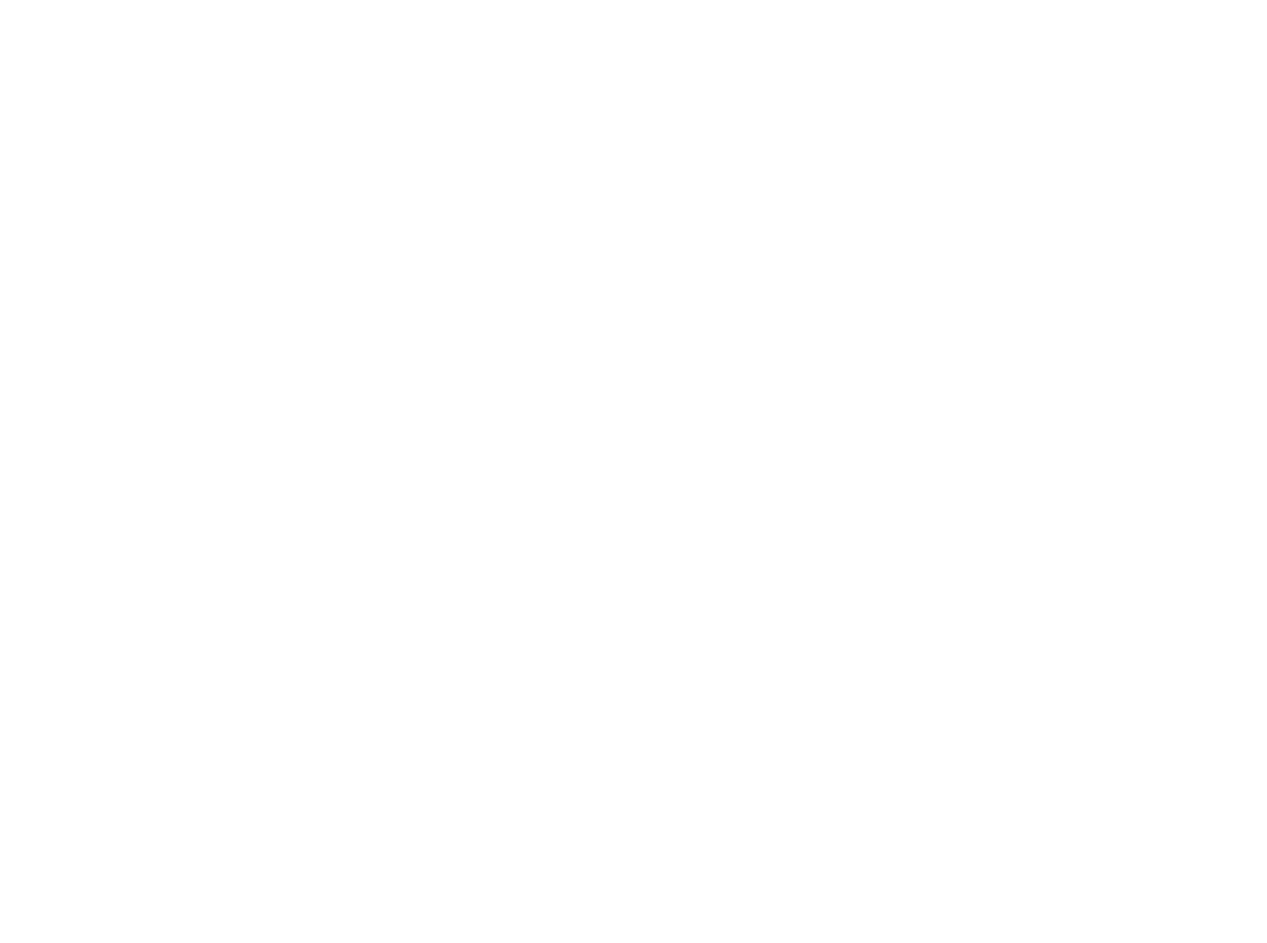
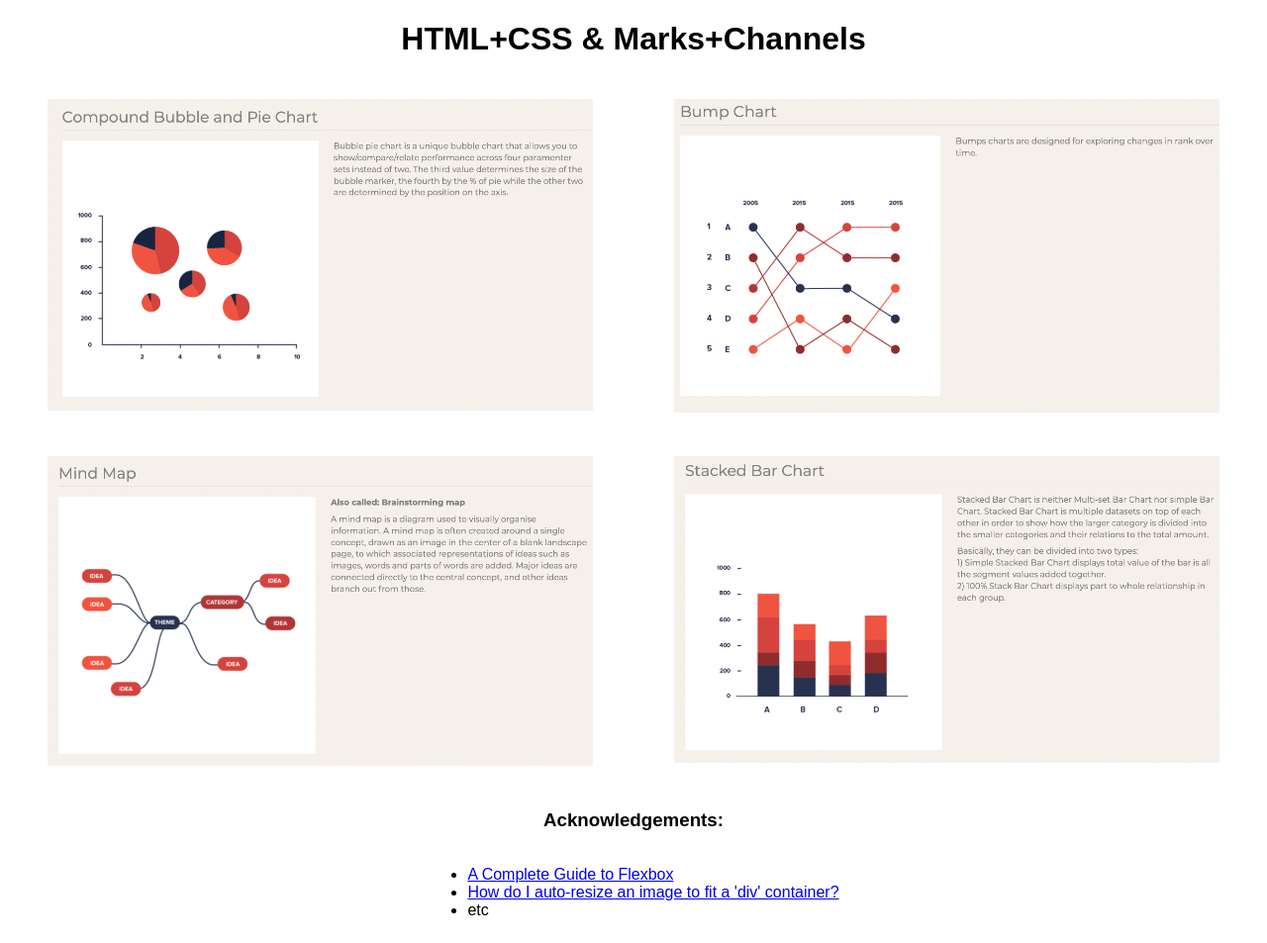
Before and after one commit to DS4200-S22/hw-03-angelina-and-ethan, a plain HTML site: page index.html in a window 1280 px wide. Shown: the whole page at 99% size. Before the commit the page ends 800 px from the top, so only its background shows below. Drawn offline with Linux system fonts and the light colour scheme.

Commit message:
Add images and basic css

```diff
--- /dev/null
+++ b/index.css
@@ -0,0 +1,29 @@
+body {
+  font-family: Arial, Helvetica, sans-serif;
+}
+
+h1,
+h3 {
+  text-align: center;
+}
+
+.flex-container {
+  display: flex;
+  flex-wrap: wrap;
+  margin: 20px;
+  justify-content: space-between;
+}
+
+.flex-item {
+  width: 45%;
+  padding: 20px;
+}
+
+.flex-item img {
+  max-width: 100%;
+}
+
+.acknowledgements-container {
+  display: flex;
+  justify-content: center;
+}
--- a/index.html
+++ b/index.html
@@ -1,14 +1,43 @@
 <!DOCTYPE html>
 <html>
+  <head>
+    <meta charset="utf-8" />
+    <link rel="stylesheet" href="index.css" />
+    <title>hw-03</title>
+  </head>
 
-<head>
-    <meta charset=utf-8/>
-</head>
-
-
-<body>
-
-
-</body>
-
+  <body>
+    <h1>HTML+CSS & Marks+Channels</h1>
+    <div class="flex-container">
+      <div class="flex-item">
+        <img src="/img/bubble_and_pie_chart.png" />
+      </div>
+      <div class="flex-item">
+        <img src="/img/bump_chart.png" />
+      </div>
+      <div class="flex-item">
+        <img src="/img/mind_map.png" />
+      </div>
+      <div class="flex-item">
+        <img src="/img/stacked_bar_chart.png" />
+      </div>
+    </div>
+        <h3>Acknowledgements:</h3>
+        <div class="acknowledgements-container">
+        <ul>
+          <li>
+            <a href="https://css-tricks.com/snippets/css/a-guide-to-flexbox/"
+              target="_blank">A Complete Guide to Flexbox</a
+            >
+          </li>
+          <li>
+            <a
+              href="https://stackoverflow.com/questions/3029422/how-do-i-auto-resize-an-image-to-fit-a-div-container"
+              >How do I auto-resize an image to fit a 'div' container?</a
+              target="_blank">
+          </li>
+          <li>etc</li>
+        </ul>
+    </div>
+  </body>
 </html>
```
Also changed, not shown: 1 other file.
